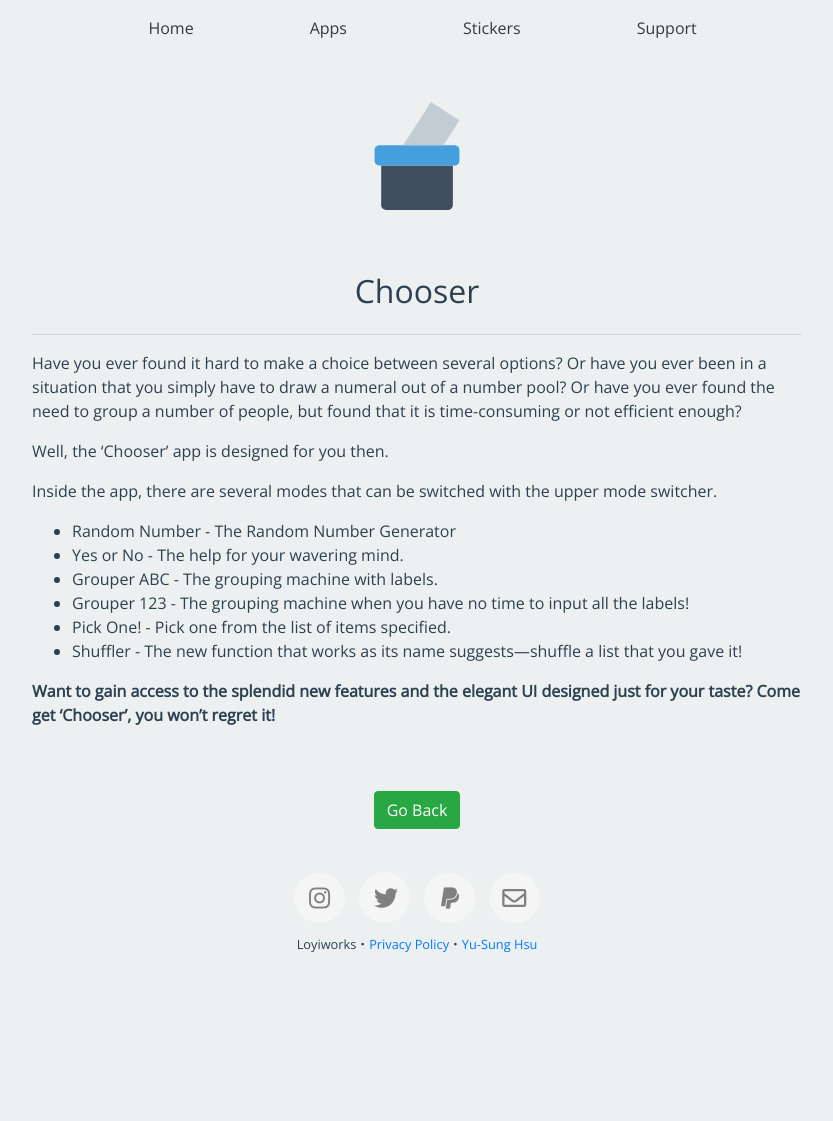
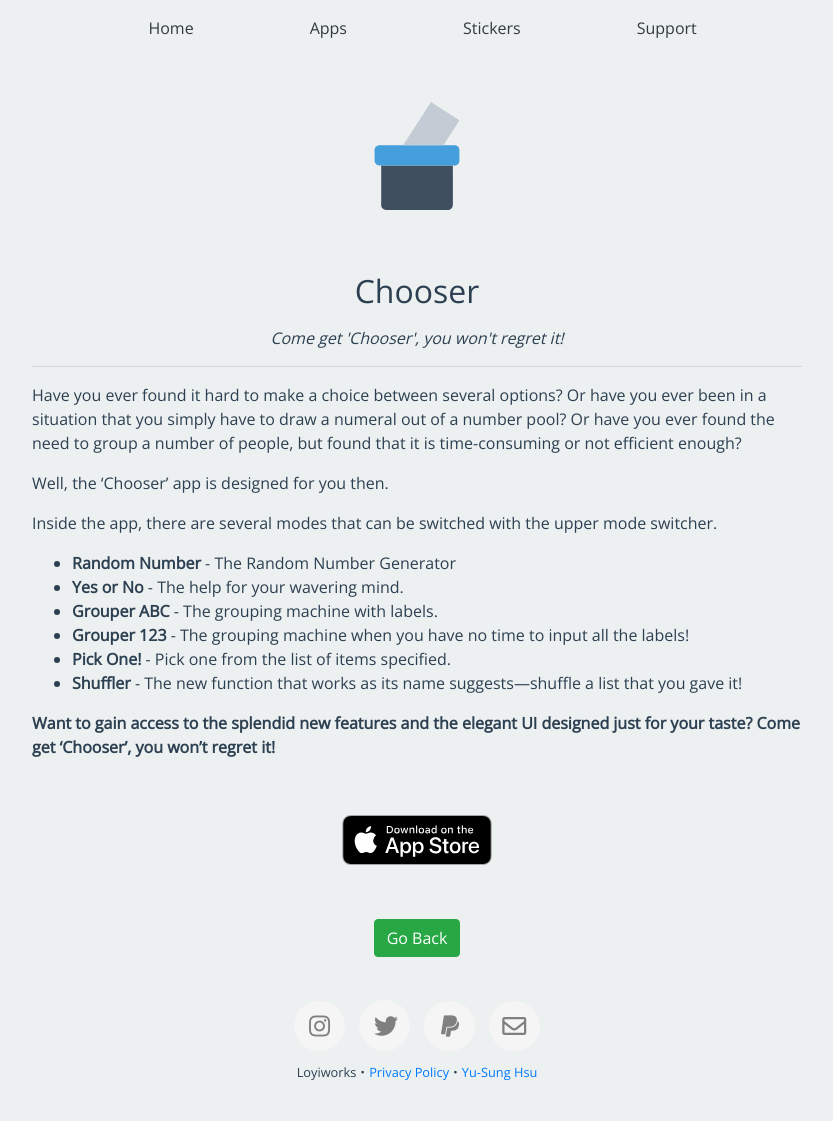
Before and after one commit to Loyiworks/loyiworks-website, a Jekyll site: the page built from _posts/iOS Apps/2019-11-23-chooser.md, in a window 1280 px wide. Shown: the whole page, without its empty margins (223-1056 px from the left). Built offline with Jekyll 4.4.1, drawn with Linux system fonts in a browser that asks for light colours; nearby versions of some CDN libraries; before the commit the page ends 993 px from its top, so only the background shows below that.

Commit message:
Tweaks to the looks of each product pages.

```diff
--- a/_layouts/post.html
+++ b/_layouts/post.html
@@ -3,10 +3,18 @@
 ---
 
 <div class="container">
+
+  {% if page.categories contains "apps" %}
   <div
     class="appicon"
-    style="background: url({{page.icon}}) no-repeat; background-position: center; background-color: #ecf0f1; background-size: 60% 60%; opacity: 0.9; transform: scale(0.9); transition: all 0.4s ease-in-out;"
+    style="background: url({{page.icon}}) no-repeat; background-position: center; background-color: #ecf0f1; background-size: 60% 60%; opacity: 0.9; transform: scale(0.9);"
   ></div>
+  {% else %}
+  <div
+  class="appicon"
+  style="background: url({{page.icon}}) no-repeat; background-position: center; background-color: #ecf0f1; opacity: 0.9; transform: scale(0.9);background-size: 100% 100%; background-position-y: 35px;background-size: 100% 100%; background-position-y: 35px;"
+></div>
+  {% endif %}
   <div style="text-align: center;;">
     <h1>{{ page.title }}</h1>
     <i>{{ page.subtitle }}</i>
@@ -22,13 +30,17 @@
     ><button type="button" class="btn btn-success">Download for LINE</button></a
   >
 </div>
-{% endif %} {% if page.mac-link %}
+{% endif %}
+
+{% if page.mac-link %}
 <div style="text-align: center;">
-  <a href="{{page.mac-link}}" target="_blank"><div class="badge mac"></div></a>
+  <a href="{{page.mac-link}}" target="_blank"><div class="badge mac"> </div></a>
 </div>
-{% endif %} {% if page.ios-link %}
+{% endif %}
+
+{% if page.ios-link %}
 <div style="text-align: center;">
-  <a href="{{page.ios-link}}" target="_blank"><div class="badge ios"></div></a>
+  <a href="{{page.ios-link}}" target="_blank"><div class="badge ios"> </div></a>
 </div>
 {% endif %}
 
--- a/_posts/iOS Apps/2019-11-23-chooser.md
+++ b/_posts/iOS Apps/2019-11-23-chooser.md
@@ -1,7 +1,7 @@
 ---
 layout: post
 title:  "Chooser"
-subtitle: ""
+subtitle: "Come get 'Chooser', you won't regret it!"
 categories: apps
 platform: iOS
 icon: /img/products/appicon/chooser.svg
@@ -14,11 +14,11 @@
 
 Inside the app, there are several modes that can be switched with the upper mode switcher.
 
-* Random Number - The Random Number Generator
-* Yes or No - The help for your wavering mind.
-* Grouper ABC - The grouping machine with labels.
-* Grouper 123 - The grouping machine when you have no time to input all the labels!
-* Pick One! - Pick one from the list of items specified.
-* Shuffler - The new function that works as its name suggests---shuffle a list that you gave it!
+* **Random Number** - The Random Number Generator
+* **Yes or No** - The help for your wavering mind.
+* **Grouper ABC** - The grouping machine with labels.
+* **Grouper 123** - The grouping machine when you have no time to input all the labels!
+* **Pick One!** - Pick one from the list of items specified.
+* **Shuffler** - The new function that works as its name suggests---shuffle a list that you gave it!
 
 **Want to gain access to the splendid new features and the elegant UI designed just for your taste? Come get 'Chooser', you won't regret it!**
```
Also changed, not shown: _posts/Mac Apps/2019-11-24-work-clock.md (+6 -2 lines).
